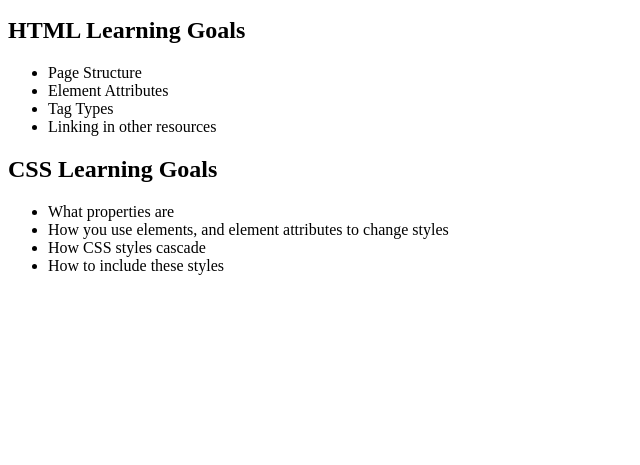
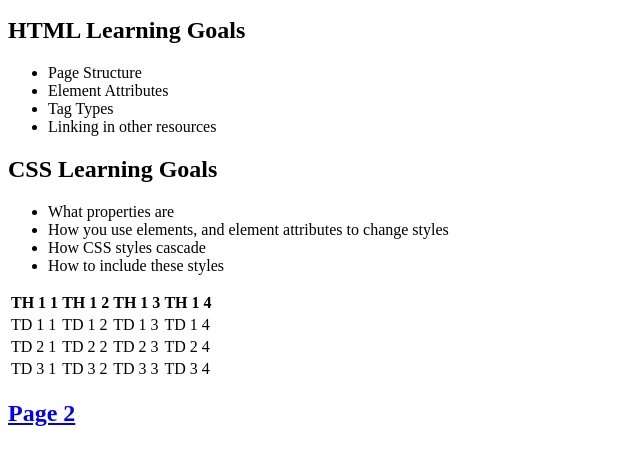
Before and after one commit to ClydeMcNeil25/project-name, a plain HTML site: page index.html in a window 1280 px wide. Shown: the part 101-566 px from the top of the page, without its empty margins (0-640 px from the left). Drawn offline with Linux system fonts and the light colour scheme.

Commit message:
Update 02

```diff
--- a/index.html
+++ b/index.html
@@ -28,5 +28,32 @@
             <li>How to include these styles</li>
         </ul>
     </div>
+    <table>
+        <tr>
+            <th>TH 1 1</th>
+            <th>TH 1 2</th>
+            <th>TH 1 3</th>
+            <th>TH 1 4</th>
+        </tr>
+        <tr>
+            <td>TD 1 1</td>
+            <td>TD 1 2</td>
+            <td>TD 1 3</td>
+            <td>TD 1 4</td>
+        </tr>
+        <tr>
+            <td>TD 2 1</td>
+            <td>TD 2 2</td>
+            <td>TD 2 3</td>
+            <td>TD 2 4</td>
+        </tr>
+        <tr>
+            <td>TD 3 1</td>
+            <td>TD 3 2</td>
+            <td>TD 3 3</td>
+            <td>TD 3 4</td>
+        </tr>
+    </table>
+    <h2><a href="./page2.html">Page 2</a></h2>
 </body>
 </html>
```
